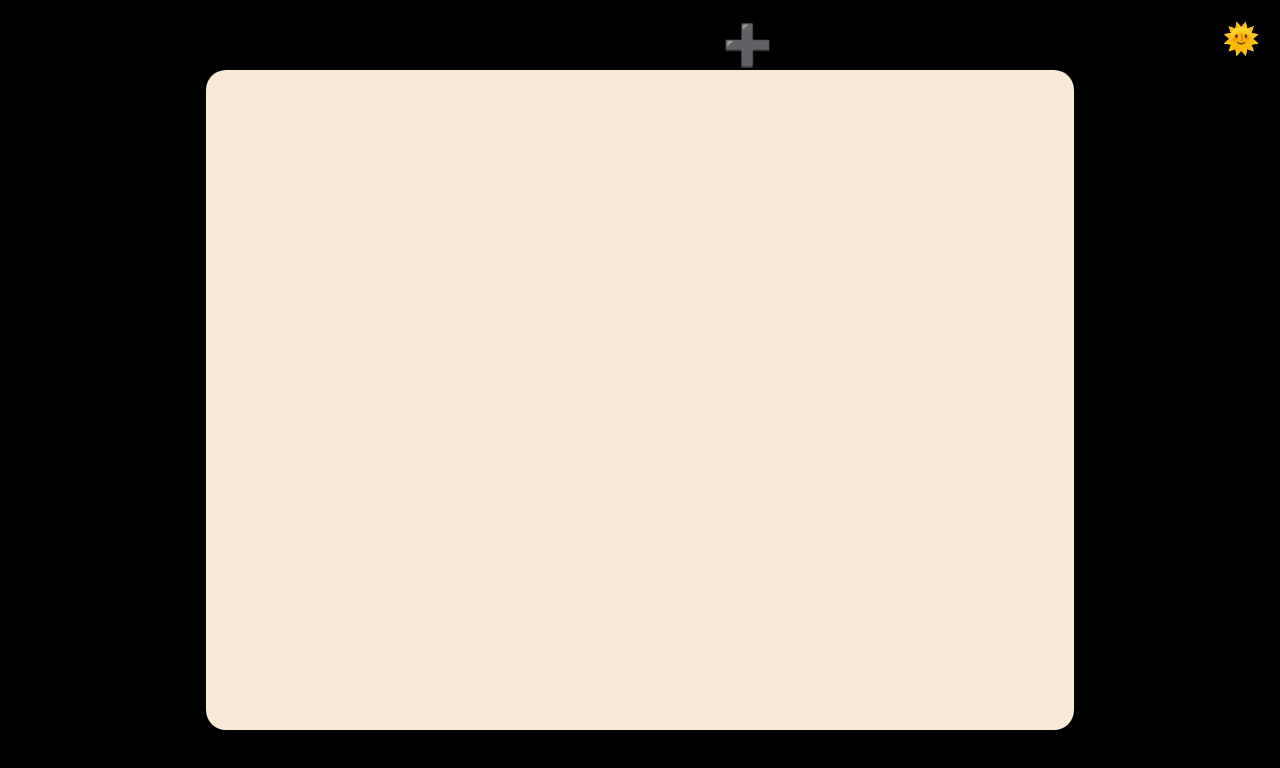
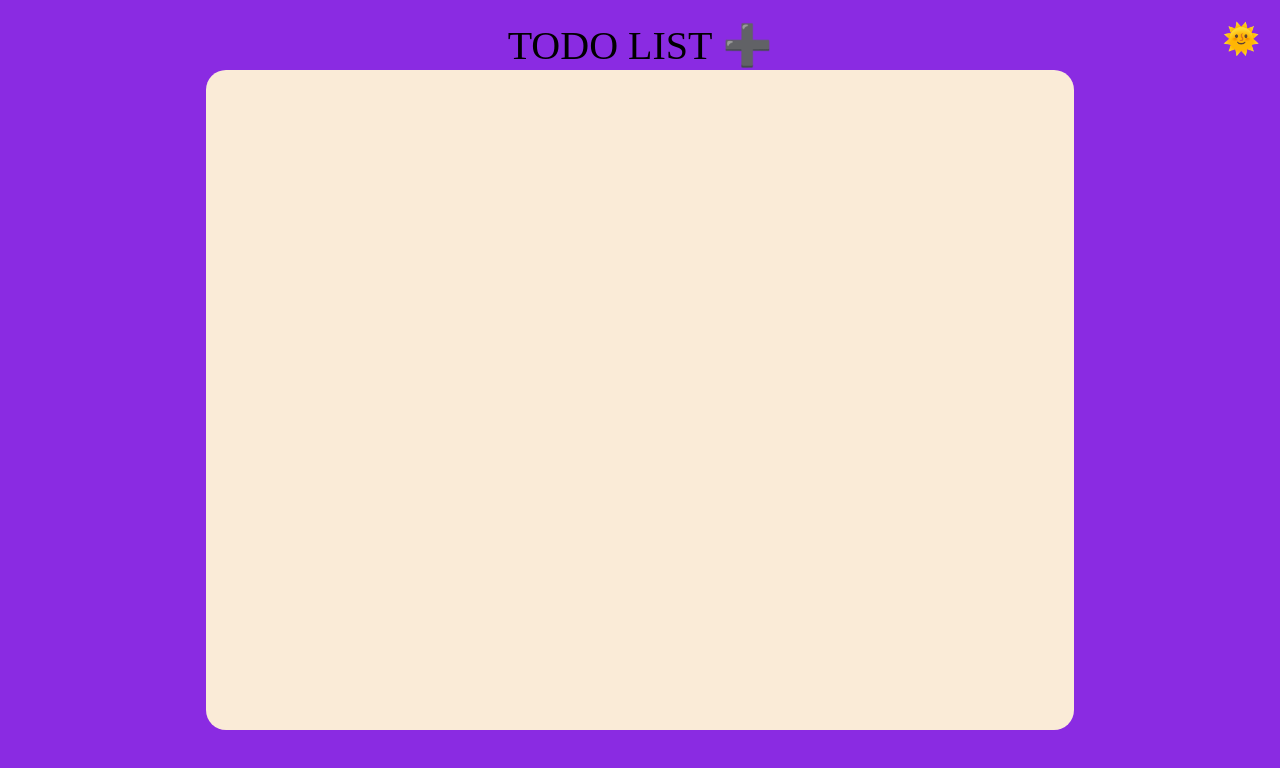
Before and after one commit to denissosnowsky/TODO, a React (Create React App) app: page / in a window 1280 px wide. Shown: the top 768 px of the page. Built offline with nearby package versions, Linux system fonts and the light colour scheme.

Commit message:
added blueviolet color

```diff
--- a/src/App.css
+++ b/src/App.css
@@ -5,7 +5,7 @@
   display: flex;
   justify-content: center;
   align-items: center;
-  background-color: black;
+  background-color: blueviolet;
   position: relative;
 }
 
```
